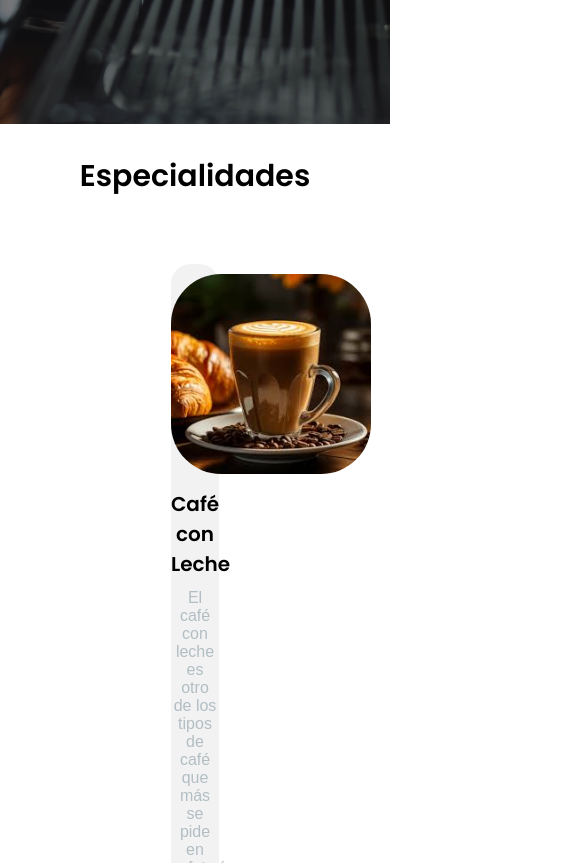
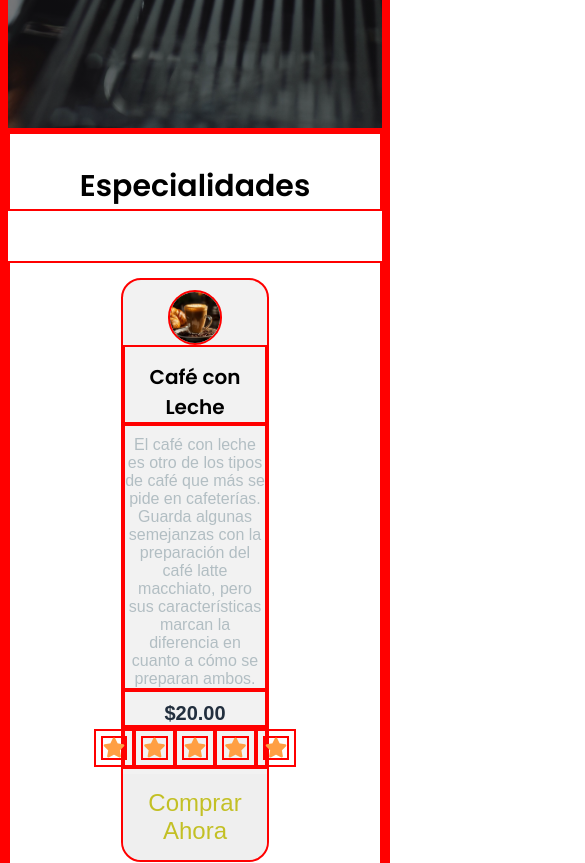
Before and after one commit to JuanLugand/INTEGRADOR1, a plain HTML site: page index.html in a window 390 px wide. Shown: the part 720-1583 px from the top of the page, 585 px wide, since content can reach past the window. Drawn offline with Linux system fonts and the light colour scheme.

Commit message:
Arreglos3

```diff
--- a/assets/mediaqueries.css
+++ b/assets/mediaqueries.css
@@ -70,6 +70,15 @@
         margin-right: 100px;
     }
 
+    .cards-container .content{
+        width: 40%;
+    }
+
+    .cards-container .content .img-cafe{
+        width: 38%;
+        height: 38%;
+    }
+
 
 
 
@@ -77,9 +86,12 @@
 }
 
 
-/* @media (max-width:576px){
+ @media (max-width:576px){
 
-} */
+    .logo-container .logo-container_img{
+        display: none;
+    }
+}
 
 
 
--- a/style.css
+++ b/style.css
@@ -7,6 +7,7 @@
     font-family: Arial, sans-serif;
     text-decoration: none;
     list-style-type: none;
+    border: 2px solid red;
 }
 
 
@@ -107,7 +108,6 @@ main {
     background-size: cover;
     background-position: center;
     background-attachment: fixed;
-    z-index: -1;
     display: flex;
     justify-content: center;
     align-items: center;
@@ -154,6 +154,7 @@ main {
 .hero-container .btn-container .btn-container_signup:hover,
 .hero-container .btn-container .btn-container_login:hover {
     background-color: #f6ba07;
+
 
 
 }
```
